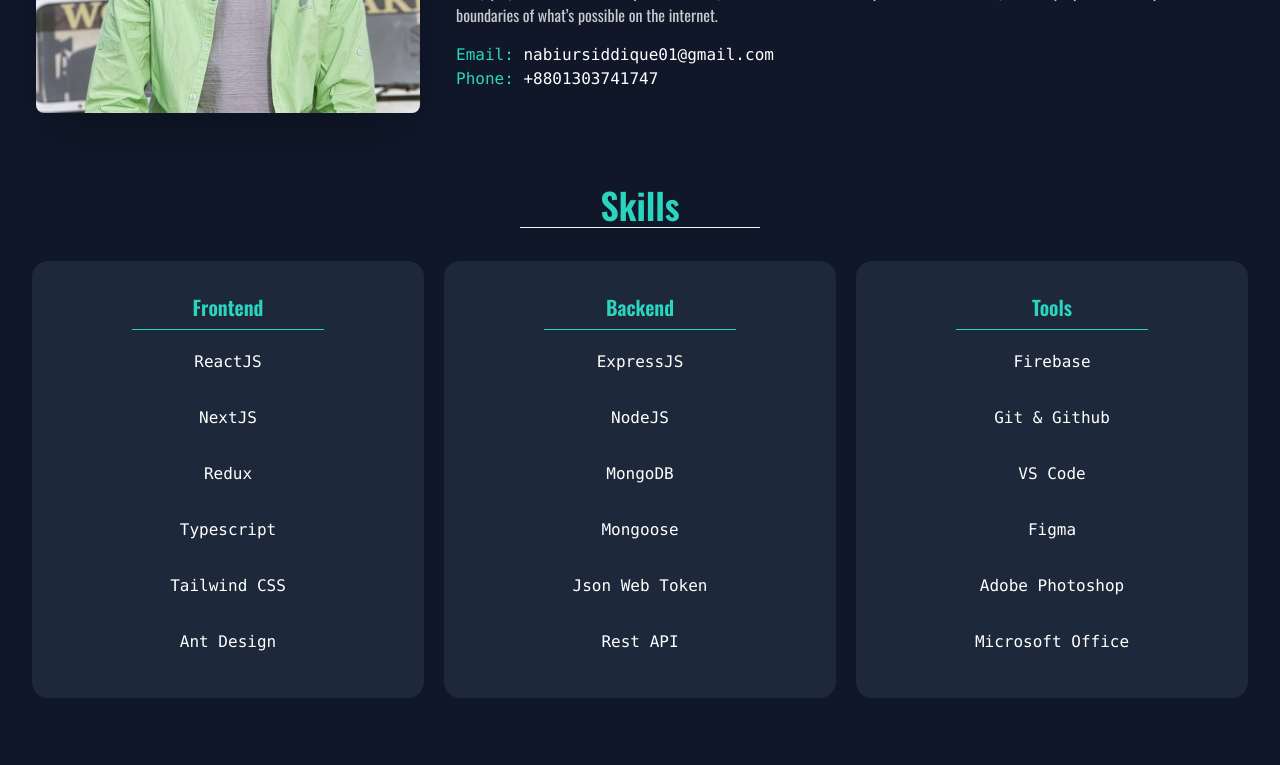
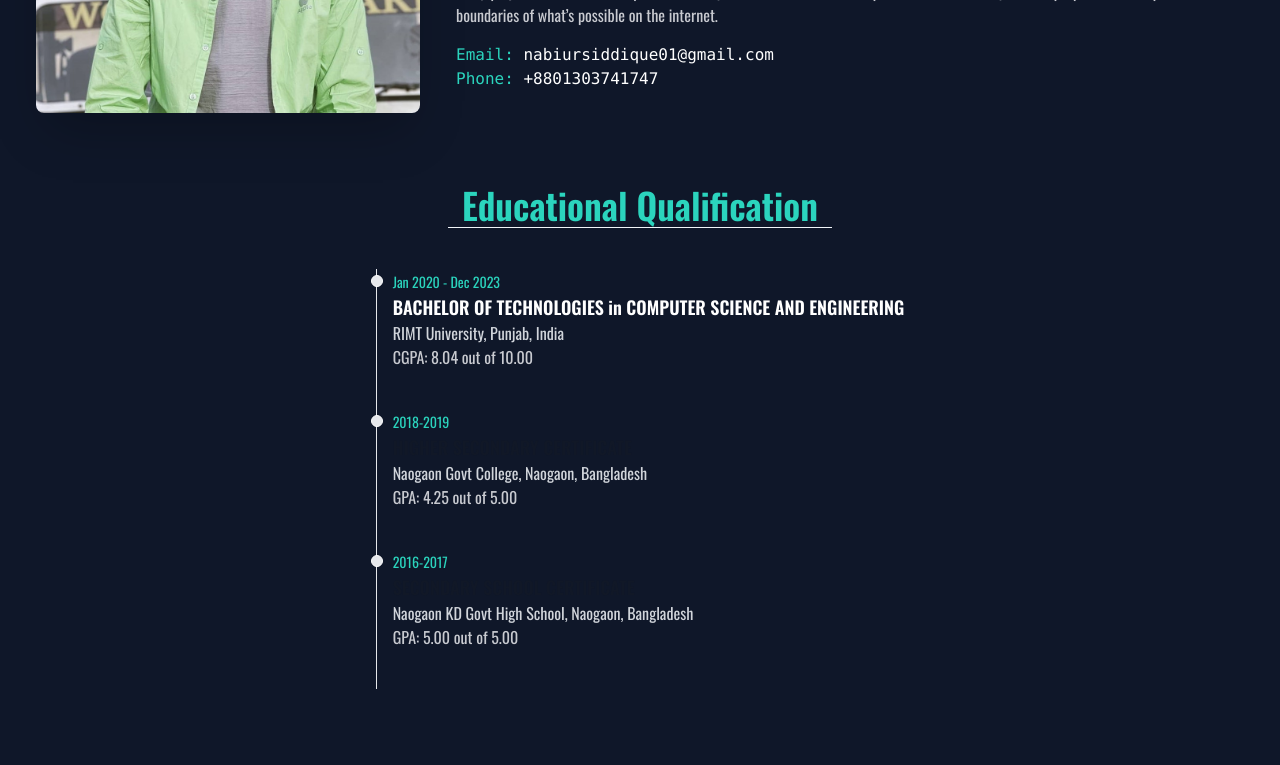
Before and after one commit to nabiursiddique/My-Portfolio-website, a React (Vite) app: page / in a window 1280 px wide. Shown: the part 1040-1805 px from the top of the page. Built offline with nearby package versions, Linux system fonts and the light colour scheme.

Commit message:
Education section is added

```diff
--- a/src/App.jsx
+++ b/src/App.jsx
@@ -9,6 +9,7 @@ import Footer from "./components/Footer/Footer"
 import Glow from "./components/Glow/Glow"
 import { useEffect, useState } from "react"
 import { Helmet } from "react-helmet"
+import Qualification from "./components/Qualification/Qualification"
 
 const App = () => {
 
@@ -20,6 +21,7 @@ const App = () => {
       const sections = [
         { id: '#', name: 'home' },
         { id: 'about', name: 'about' },
+        { id: 'qualification', name: 'qualification' },
         { id: 'skills', name: 'skills' },
         { id: 'projects', name: 'projects' },
         { id: 'contact', name: 'contact' }
@@ -47,6 +49,8 @@ const App = () => {
     switch (currentSection) {
       case 'about':
         return 'Nabiur Siddique | About';
+      case 'qualification':
+        return 'Nabiur Siddique | Qualification';
       case 'skills':
         return 'Nabiur Siddique | Skills';
       case 'projects':
@@ -62,6 +66,8 @@ const App = () => {
     switch (currentSection) {
       case 'about':
         return 'Learn more about Nabiur Siddique, a passionate web developer.';
+      case 'qualification':
+        return 'Qualification of Nabiur Siddique';
       case 'skills':
         return 'skills and expertise of Nabiur Siddique.';
       case 'projects':
@@ -86,6 +92,7 @@ const App = () => {
         <NavbarDefault />
         <Home />
         <About />
+        <Qualification />
         <Skills />
         <Projects />
         <Contact />
--- a/src/components/About/About.jsx
+++ b/src/components/About/About.jsx
@@ -47,7 +47,7 @@ const About = () => {
                             transition={{ duration: 1, delay: 0.7 }}
                             viewport={{ once: true }}
                         >
-                            I’m Nabiur Siddique, a passionate web developer from Naogaon, Bangladesh. I graduated in 2024 with a BTech degree in Computer Science and Engineering from RIMT University, India, achieving a CGPA of 8.04 out of 10.
+                            I’m Nabiur Siddique, a passionate web developer from Naogaon, Bangladesh. I graduated in 2024 with a BTech degree in Computer Science and Engineering.
                             <br />
                             <br />
                             I thrive on building things that are live and interactive on the web. My journey through the world of technology has been an exciting exploration, driven by a deep passion for web development. Over the past year, I’ve fully embraced the MERN stack (MongoDB, Express, React, Node.js), where I’ve been refining my expertise and developing innovative solutions that are both functional and impactful.
--- a/src/components/Navbar/Navbar.jsx
+++ b/src/components/Navbar/Navbar.jsx
@@ -52,6 +52,18 @@ export function NavbarDefault() {
                 variant="small"
                 color="blue-gray"
                 className="font-normal rounded btn btn-sm btn-ghost hover:btn-success"
+                href="#qualification"
+            >
+                Qualification
+            </motion.a>
+            <motion.a
+                initial={{ y: -8, opacity: 0 }}
+                animate={{ y: 0, opacity: 1 }}
+                transition={{ duration: 0.2, delay: 0.3 }}
+                as="li"
+                variant="small"
+                color="blue-gray"
+                className="font-normal rounded btn btn-sm btn-ghost hover:btn-success"
                 href="#skills"
             >
                 skills
@@ -59,7 +71,7 @@ export function NavbarDefault() {
             <motion.a
                 initial={{ y: -8, opacity: 0 }}
                 animate={{ y: 0, opacity: 1 }}
-                transition={{ duration: 0.2, delay: 0.3 }}
+                transition={{ duration: 0.2, delay: 0.4 }}
                 as="li"
                 variant="small"
                 color="blue-gray"
@@ -71,7 +83,7 @@ export function NavbarDefault() {
             <motion.a
                 initial={{ y: -8, opacity: 0 }}
                 animate={{ y: 0, opacity: 1 }}
-                transition={{ duration: 0.2, delay: 0.4 }}
+                transition={{ duration: 0.2, delay: 0.5 }}
                 as="li"
                 variant="small"
                 color="blue-gray"
@@ -97,7 +109,7 @@ export function NavbarDefault() {
     );
 
     return (
-        <Navbar className="mx-auto max-w-screen-xl py-2 px-4 lg:px-8 lg:py-4 shadow-lg">
+        <Navbar className="mx-auto max-w-screen-xl py-2 px-4 lg:px-8 lg:py-4 shadow-lg border-none">
             <div className="container mx-auto flex items-center justify-between text-blue-gray-900">
                 <motion.p
                     initial={{ y: -8, opacity: 0 }}
--- /dev/null
+++ b/src/components/Qualification/Qualification.jsx
@@ -0,0 +1,81 @@
+import { motion } from "framer-motion";
+
+const Qualification = () => {
+    return (
+        <section id='qualification' className='lg:mx-5 mx-3 pt-10'>
+            <div className='hero mb-7'>
+                <motion.div
+                    initial={{ y: 10, opacity: 0 }}
+                    whileInView={{ y: 0, opacity: 1 }}
+                    transition={{ duration: 1, delay: 0.3 }}
+                    viewport={{ once: true }}
+                    className='hero-content justify-start'>
+                    <h2 className='text-4xl text-success font-semibold '>Educational Qualification</h2>
+                </motion.div>
+                <motion.span
+                    initial={{ y: 10, opacity: 0 }}
+                    whileInView={{ y: 0, opacity: 1 }}
+                    transition={{ duration: 1, delay: 0.3 }}
+                    viewport={{ once: true }}
+                    className='w-96 h-[.5px] bg-slate-100 mt-11'>
+                </motion.span>
+            </div>
+
+            {/* Time line */}
+            <div className="my-4">
+                <div className="flex justify-center">
+                    <ol className="relative border-s border-white-300">
+                        <li
+                            className="mb-10 ms-4">
+                            <div className="absolute w-3 h-3 bg-gray-200 rounded-full mt-1.5 -start-1.5 border border-white dark:border-gray-900 dark:bg-white"></div>
+                            <motion.div
+                                initial={{ y: 10, opacity: 0 }}
+                                whileInView={{ y: 0, opacity: 1 }}
+                                transition={{ duration: 1, delay: 0.3 }}
+                                viewport={{ once: true }}>
+                                <time className="mb-1 text-sm font-normal leading-none text-success">Jan 2020 - Dec 2023</time>
+                                <h3 className="text-lg font-semibold text-white">BACHELOR OF TECHNOLOGIES in COMPUTER SCIENCE AND ENGINEERING</h3>
+                                <p className="font-normal text-gray-300">RIMT University, Punjab, India</p>
+                                <p>CGPA: 8.04 out of 10.00</p>
+                            </motion.div>
+                        </li>
+
+                        <li
+                            className="mb-10 ms-4">
+                            <div className="absolute w-3 h-3 bg-gray-200 rounded-full mt-1.5 -start-1.5 border border-white dark:border-gray-900 dark:bg-white"></div>
+                            <motion.div
+                                initial={{ y: 10, opacity: 0 }}
+                                whileInView={{ y: 0, opacity: 1 }}
+                                transition={{ duration: 1, delay: 0.3 }}
+                                viewport={{ once: true }}>
+                                <time className="mb-1 text-sm font-normal leading-none text-success">2018-2019</time>
+                                <h3 className="text-lg font-semibold text-gray-900 dark:text-white">HIGHER SECONDARY CERTIFICATE</h3>
+                                <p className="font-normal text-gray-300">Naogaon Govt College, Naogaon, Bangladesh</p>
+                                <p>GPA: 4.25 out of 5.00</p>
+                            </motion.div>
+                        </li>
+
+                        <li
+                            className="mb-10 ms-4">
+                            <div className="absolute w-3 h-3 bg-gray-200 rounded-full mt-1.5 -start-1.5 border border-white dark:border-gray-900 dark:bg-white"></div>
+                            <motion.div
+                                initial={{ y: 10, opacity: 0 }}
+                                whileInView={{ y: 0, opacity: 1 }}
+                                transition={{ duration: 1, delay: 0.3 }}
+                                viewport={{ once: true }}>
+                                <time className="mb-1 text-sm font-normal leading-none text-success">2016-2017</time>
+                                <h3 className="text-lg font-semibold text-gray-900 dark:text-white">SECONDARY SCHOOL CERTIFICATE</h3>
+                                <p className="font-normal text-gray-300">Naogaon KD Govt High School, Naogaon, Bangladesh</p>
+                                <p>GPA: 5.00 out of 5.00</p>
+                            </motion.div>
+                        </li>
+                    </ol>
+                </div>
+            </div>
+
+
+        </section >
+    );
+};
+
+export default Qualification;
```
